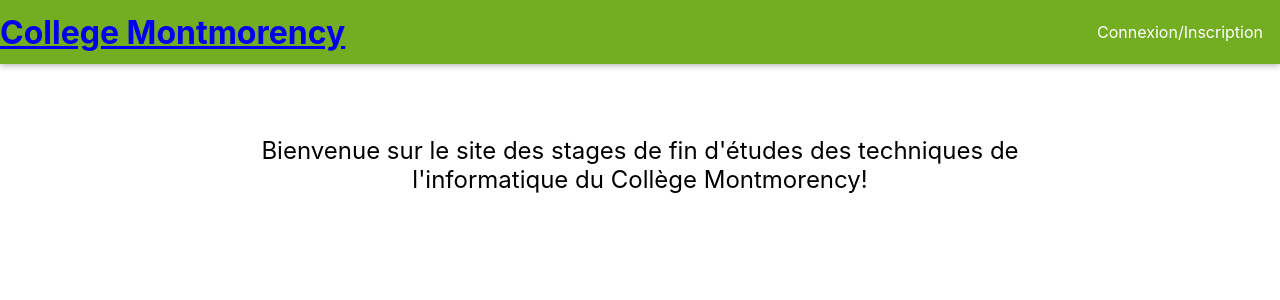
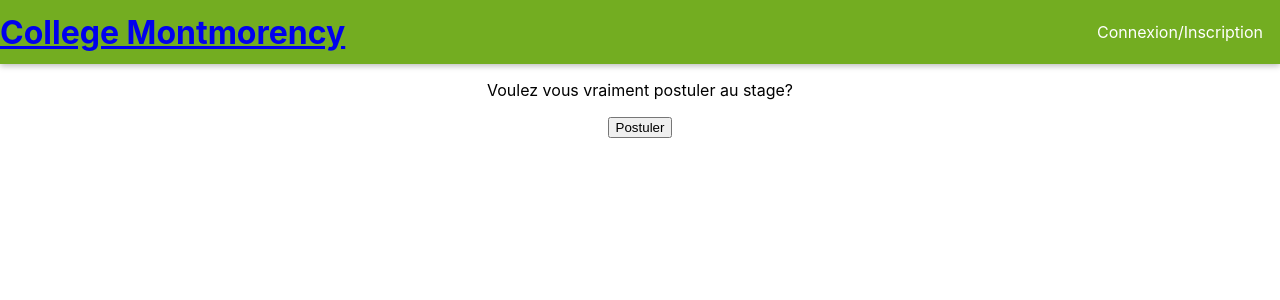
Before and after one commit to FelixLN2/4205f5-02-02, a React (Create React App) app in the folder frontend/: page /Stage/Postuler/1 in a window 1280 px wide. Before the commit this address led to /. Shown: the top 300 px of the page. Built offline with nearby package versions, Linux system fonts and the light colour scheme.

Commit message:
addstage

```diff
--- a/frontend/src/App.js
+++ b/frontend/src/App.js
@@ -14,8 +14,10 @@ import Stages from "./Page/Stages/Pages/ListeStage";
 import DescStage from "./Page/Stages/Pages/DescStage";
 import UpdateStage from "./Page/Stages/Pages/UpdateStage";
 import DeleteStage from "./Page/Stages/Pages/DeleteStage";
+import AddStage from "./Page/Stages/Pages/AddStage";
 
 import  { AuthContext } from "./Shared/context/auth-context";
+
 const App = () =>{
   const [isLoggedIn = false, setIsLoggedIn] = useState(false);
   const [userId, setUserId] = useState("");
@@ -54,6 +56,7 @@ const App = () =>{
       <Route path="/Stage/DescStage/:id" component={DescStage} />
       <Route path="/Stage/modifierStages/:id" component={UpdateStage}/>
       <Route path="/Stage/DeleteStages/:id" component={DeleteStage}/>
+      <Route path="/Stage/Postuler/:id" component={AddStage}/>
       <Redirect to="/" />
     </Switch>
   );
--- /dev/null
+++ b/frontend/src/Page/Stages/Pages/AddStage.js
@@ -0,0 +1,37 @@
+import React, { useContext, useEffect, useState } from "react";
+import { useHistory } from "react-router-dom";
+import { useParams } from "react-router-dom";
+import { useHttpClient } from "../../../Shared/hooks/http-hook";
+import { AuthContext } from "../../../Shared/context/auth-context";
+
+
+const AddStage = () => {
+    const { id } = useParams();
+    const { sendRequest } = useHttpClient();
+    const auth = useContext(AuthContext);
+
+      const history = useHistory();
+      const handleAdd = async () => {
+        try {
+          await sendRequest(
+            process.env.REACT_APP_BACKEND_URL + `/etudiants/stages/postuler/${auth.userId}/${id}`,
+            'PATCH',
+            {
+              Authorization: `Bearer ${auth.token}`,
+            }
+          );
+          history.push(`/Stage/liste`);
+        } catch (error) {
+
+        }
+      };
+
+      return (
+        <div>
+          <p>Voulez vous vraiment postuler au stage?</p>
+          <button onClick={handleAdd}>Postuler</button>
+        </div>
+      );
+    };
+
+export default AddStage;
--- a/frontend/src/Page/Stages/Pages/DescStage.js
+++ b/frontend/src/Page/Stages/Pages/DescStage.js
@@ -34,12 +34,7 @@ const DescStage = () => {
           const responseData = await sendRequest(url);
           const stage = responseData.stage;
 
-          /*const testUrl = `${process.env.REACT_APP_BACKEND_URL}/etudiants/stages/${id}`;
-          const testResponseData = await sendRequest(testUrl);
-          const etudiant = testResponseData.etudiant;*/
-          console.log(responseData);
-          console.log(id);
-          console.log(auth.userId);
+
 
           // Récupérez l'employeur correspondant au stage
           const employeurResponse = await sendRequest(process.env.REACT_APP_BACKEND_URL + "/employeurs/" + stage.employeur_id);
@@ -47,7 +42,7 @@ const DescStage = () => {
 
           setEmployeur(employeurResponse.employeur);
           setStageData(stage);
-          //setEtudiant(etudiant);
+
 
         } catch (err) {
           console.error(err);
@@ -59,10 +54,6 @@ const DescStage = () => {
   }, [sendRequest, id]);
 
 
-  const handlePostulerClick = () => {
-    // Display an alert when "Postuler" button is clicked
-    window.alert(auth.userId+" "+ stageData.id);
-  };
   //Si Employeur
   if (auth.typeCompte === "Employeur") {
     console.log(stageData);
@@ -84,8 +75,11 @@ const DescStage = () => {
         <p>Nom: {stageData.nom}</p>
         <p>Prenom: {stageData.prenom}</p> */}
         </div>
-        <Link to="/Stage/Modifier">
+        <Link to={`/Stage/modifierStages/${id}`}>
           <button>Modifier</button>
+        </Link>
+        <Link to={`/Stage/deleteStages/${id}`}>
+        <button>Supprimer</button>
         </Link>
       </React.Fragment>
     );
@@ -112,8 +106,10 @@ const DescStage = () => {
           <p>Téléphone: {employeur.telephone}</p>
 
 
-          <Link to={`/${auth.userId}/${stageData._id}`}>
-          <button onClick={handlePostulerClick}>Postuler</button>
+
+
+          <Link to={`/Stage/Postuler/${id}`}>
+          <button >Postuler</button>
           </Link>
 
         {/* <p>Courriel: {stageData.courriel}</p>
```
